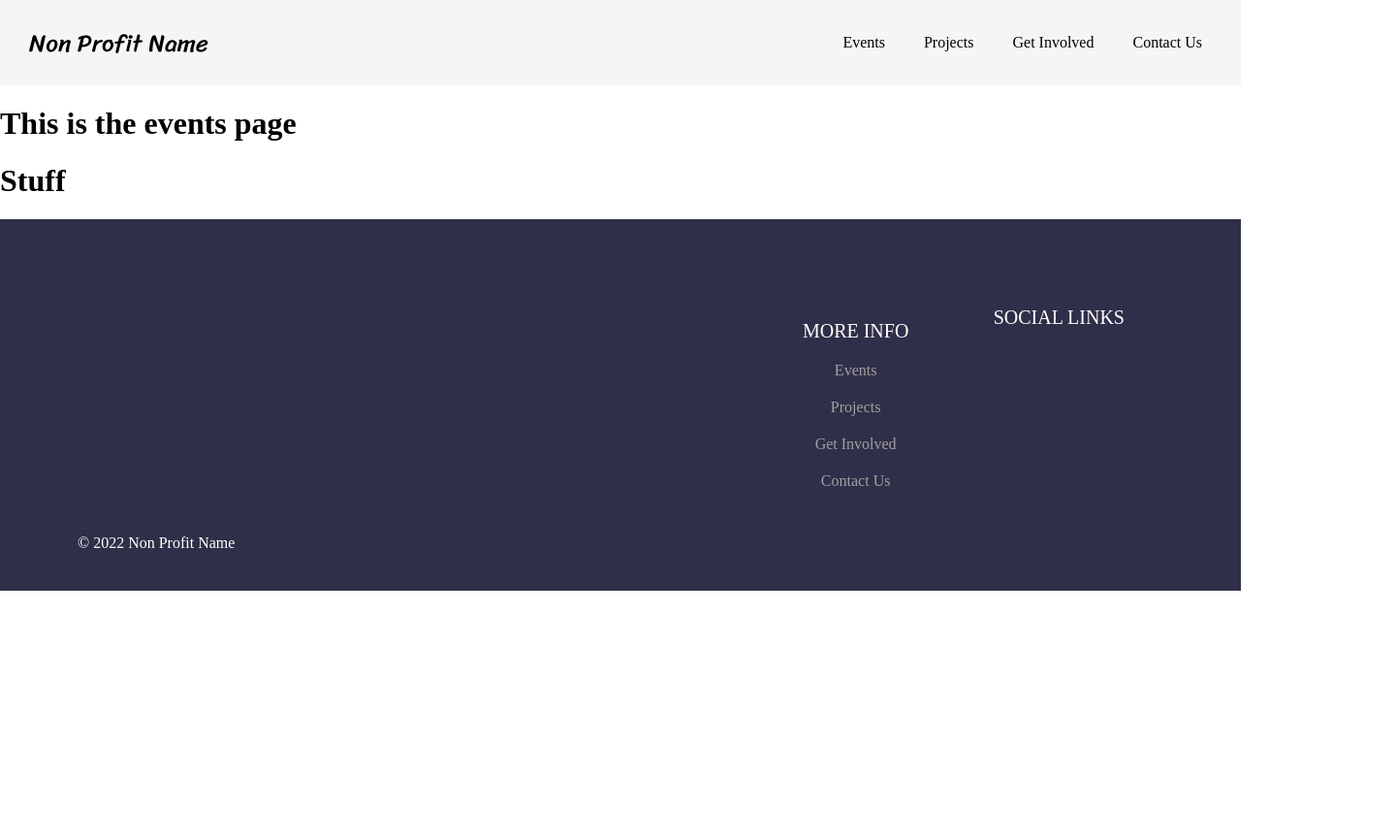
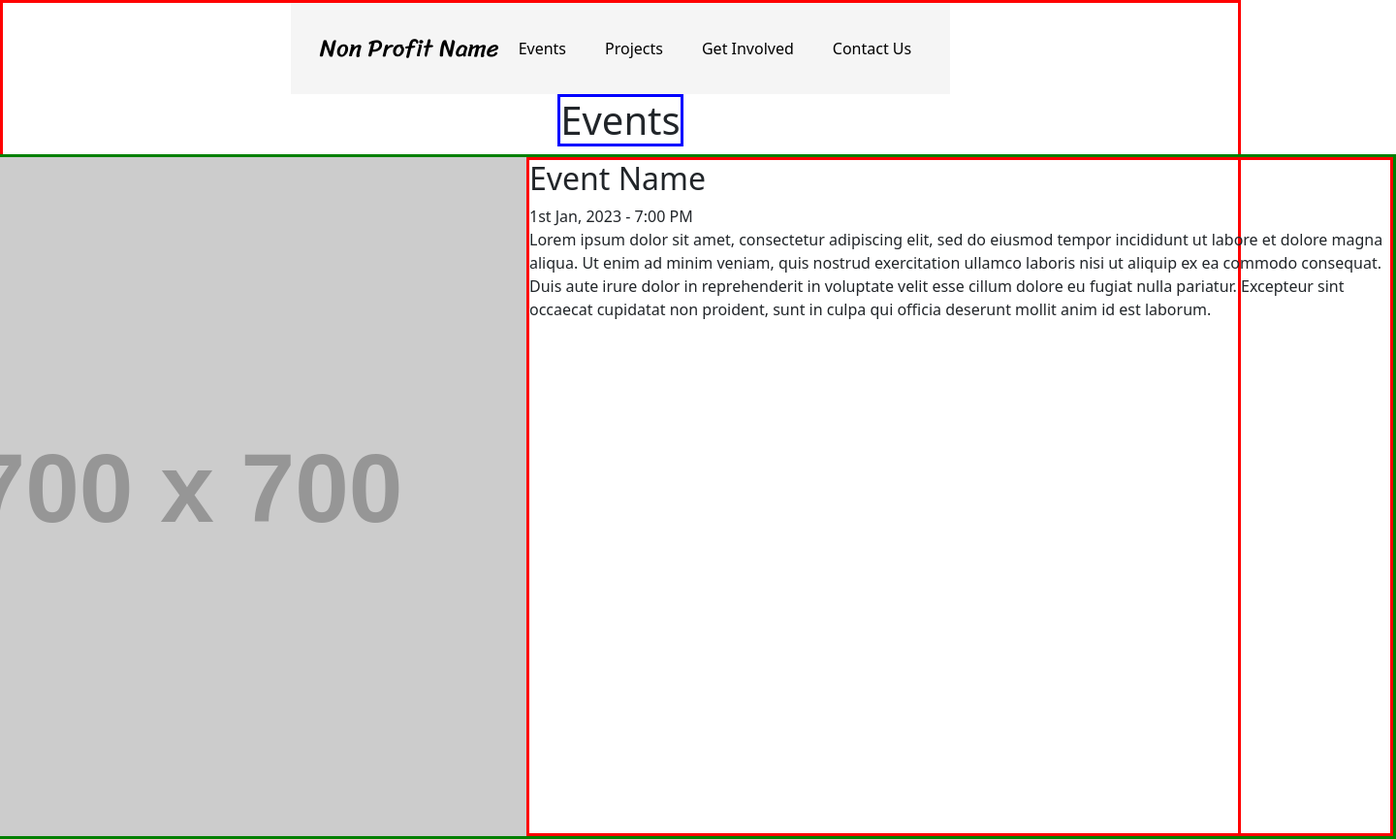
Before and after one commit to IrhaAli/non-profit, a website: page events/index.html in a window 1280 px wide. Shown: the top 865 px of the page at 97% size, 1440 px wide, since content can reach past the window. Before the commit the page ends 800 px from the top, so only its background shows below. Drawn offline with nearby package versions, Linux system fonts and the light colour scheme; files that its build step writes are made by us from their sources; placeholder pictures from the web are drawn by us.

Commit message:
Add inital SCSS

```diff
--- a/events/index.html
+++ b/events/index.html
@@ -1,31 +1,56 @@
 <!DOCTYPE html>
 <html lang="en">
-
   <head>
-  <meta charset="UTF-8">
-  <meta http-equiv="X-UA-Compatible" content="IE=edge">
-  <meta name="viewport" content="width=device-width, initial-scale=1.0">
+    <meta charset="UTF-8" />
+    <meta http-equiv="X-UA-Compatible" content="IE=edge" />
+    <meta name="viewport" content="width=device-width, initial-scale=1.0" />
 
     <!-- App CSS -->
-  <link rel="stylesheet" href="/index.css" type="text/css" />
+    <!-- <link rel="stylesheet" href="../index.css" type="text/css" /> -->
+    <link rel="stylesheet" href="./styles/events.css" type="text/css" />
 
     <!-- External JS -->
     <script src="https://unpkg.com/htmlincludejs"></script>
+    <link
+      href="https://cdn.jsdelivr.net/npm/bootstrap@5.3.0-alpha3/dist/css/bootstrap.min.css"
+      rel="stylesheet"
+      integrity="sha384-KK94CHFLLe+nY2dmCWGMq91rCGa5gtU4mk92HdvYe+M/SXH301p5ILy+dN9+nJOZ"
+      crossorigin="anonymous"
+    />
+    <script
+      src="https://cdn.jsdelivr.net/npm/bootstrap@5.3.0-alpha3/dist/js/bootstrap.bundle.min.js"
+      integrity="sha384-ENjdO4Dr2bkBIFxQpeoTz1HIcje39Wm4jDKdf19U8gI4ddQ3GYNS7NTKfAdVQSZe"
+      crossorigin="anonymous"
+    ></script>
 
     <title>Non Profit Name | Events</title>
   </head>
 
   <body>
     <include src="../header.html"></include>
-  <main>
-    <h1>
-      This is the events page
-    </h1>
-    <div>
-      <h1>Stuff</h1>
+    <h1 id="head">Events</h1>
+    <main class="events">
+      <div class="events--card">
+        <img src="https://placehold.co/700x700" class="events--card--img" />
+        <div class="events--card--body">
+          <h2 class="events--card-body--title">Event Name</h2>
+          <div class="events--card-body--date">
+            <span>1st Jan, 2023</span>
+            <span>-</span>
+            <span>7:00 PM</span>
+          </div>
+          <p class="events--card-body--content">
+            Lorem ipsum dolor sit amet, consectetur adipiscing elit, sed do
+            eiusmod tempor incididunt ut labore et dolore magna aliqua. Ut enim
+            ad minim veniam, quis nostrud exercitation ullamco laboris nisi ut
+            aliquip ex ea commodo consequat. Duis aute irure dolor in
+            reprehenderit in voluptate velit esse cillum dolore eu fugiat nulla
+            pariatur. Excepteur sint occaecat cupidatat non proident, sunt in
+            culpa qui officia deserunt mollit anim id est laborum.
+          </p>
+        </div>
       </div>
     </main>
     <include src="../footer.html"></include>
   </body>
-
 </html>
--- /dev/null
+++ b/events/styles/events.scss
@@ -0,0 +1,35 @@
+body {
+  border: 3px solid red;
+  display: flex;
+  flex-direction: column;
+  align-items: center;
+
+  #head {
+    border: 3px solid blue;
+    text-align: center;
+  }
+
+  .events {
+    &--card {
+      border: 3px solid green;
+      width: 100em;
+      display: flex;
+
+      &--img {
+        width: 80%;
+      }
+
+      &--body {
+        border: 3px solid red;
+
+        &--date {
+          display: flex;
+          font-weight:bold;
+          color: aqua;
+        }
+
+      }
+
+    }
+  }
+}
```
Also changed, not shown: index.html (+1 -1 lines), events/styles/events.css (added), 1 other file. Lines whose indentation alone changed are shown as unchanged.
